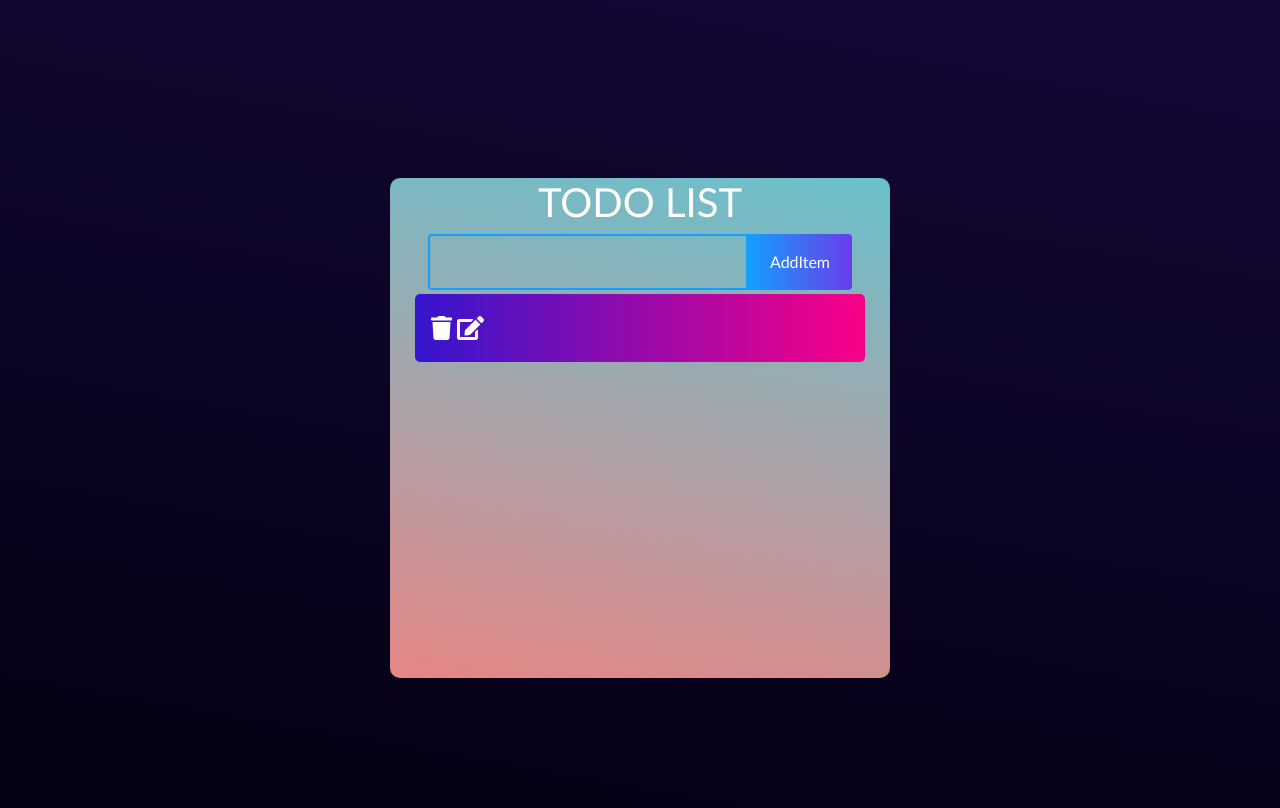
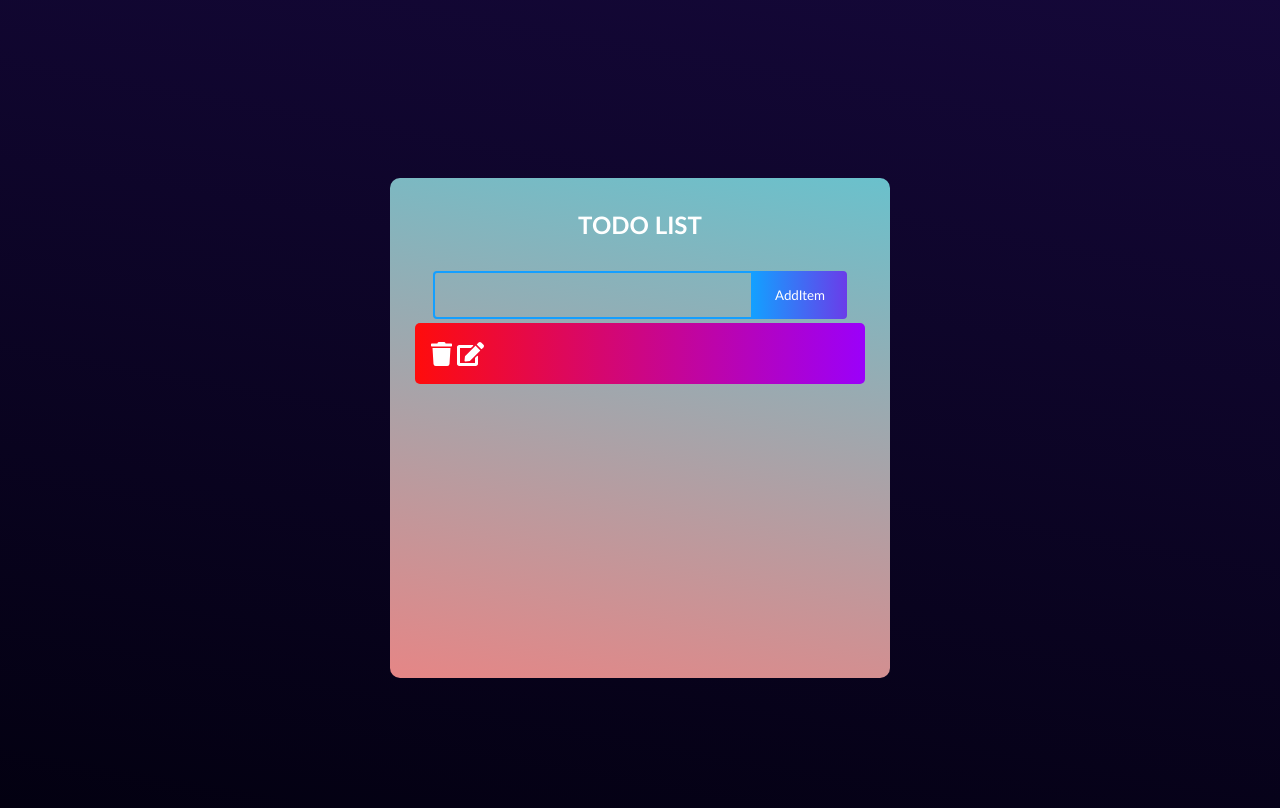
Before and after one commit to PriyaDharshini7140/Todo_list, a React (Create React App) app: page / in a window 1280 px wide. Both pictures are taken after a click on the button "AddItem". Shown: the top 808 px of the page. Built offline with nearby package versions, Linux system fonts and the light colour scheme.

Commit message:
with redux

```diff
--- a/package.json
+++ b/package.json
@@ -18,7 +18,9 @@
     "react-bootstrap": "^1.4.3",
     "react-dom": "^17.0.1",
     "react-native-svg": "^12.1.0",
+    "react-redux": "^7.2.2",
     "react-scripts": "4.0.1",
+    "redux": "^4.0.5",
     "web-vitals": "^0.2.4"
   },
   "scripts": {
--- a/src/App.js
+++ b/src/App.js
@@ -5,17 +5,19 @@ import {library} from '@fortawesome/fontawesome-svg-core'
 import {faPlusSquare, faTrash} from '@fortawesome/free-solid-svg-icons'
 import {faEdit} from '@fortawesome/free-solid-svg-icons'
 import SimpleModal from './component/component';
+import Todo from './component/Todo';
 
 library.add(faTrash)
 library.add(faEdit)
-library.add(faPlusSquare)
+
 class App extends Component {
   render(){
 
     return(
       <div className="todo-app">
         <h1>TODO LIST</h1>
-    <List></List>
+    <Todo></Todo>
+     <List></List>
     </div>
     );
   }
--- a/src/component/List.js
+++ b/src/component/List.js
@@ -1,62 +1,88 @@
 import React, {Component} from 'react';
 import SimpleModal from './component';
 import Todo from './Todo';
+import {connect} from 'react-redux';
 
 import {FontAwesomeIcon} from '@fortawesome/react-fontawesome'
 
 class List extends Component {
-  constructor(props) {
-    super(props);
-    this.state= {
-           list:[],
+//   constructor(props) {
+//     super(props);
+//     this.state= {
+//            list:[],
 
-    }
-  }
-  addHandler=(text)=>{
-    console.log(text);
-  const arrCopy = [...this.state.list]
-  console.log(arrCopy)
-  arrCopy.push({id:Math.round(Math.random()*1000),todo:text})
-  this.setState({list:arrCopy,})
-};
- removeHandler=(id)=>{
-    console.log(id);
-  const arrCopy = [...this.state.list]
-const filter = arrCopy.filter((e)=>e.id !== id)
-  this.setState({list:filter})
-};
-updateHandler=(id)=>{
-  console.log(id);
-  const arrCopy = [... this.state.list]
- arrCopy.forEach((e)=>{
-   if(e.id === id.id){
-     e.todo =id.todo
-   }
- })
- this.setState({list:arrCopy})
-}
+//     }
+//   }
+//   addHandler=(text)=>{
+//     console.log(text);
+//   const arrCopy = [...this.state.list]
+//   console.log(arrCopy)
+//   arrCopy.push({id:Math.round(Math.random()*1000),todo:text})
+//   this.setState({list:arrCopy,})
+// };
+//  removeHandler=(id)=>{
+//     console.log(id);
+//   const arrCopy = [...this.state.list]
+// const filter = arrCopy.filter((e)=>e.id !== id)
+//   this.setState({list:filter})
+// };
+// updateHandler=(id)=>{
+//   console.log(id);
+//   const arrCopy = [... this.state.list]
+//  arrCopy.forEach((e)=>{
+//    if(e.id === id.id){
+//      e.todo =id.todo
+//    }
+//  })
+//  this.setState({list:arrCopy})
+// }
+
    render(){
-    const items = this.state.list.map((e)=>{return (<div className='todo-row' key={e.id}>
-      {e.todo}
-      <div className="icons">
-     <FontAwesomeIcon className="delete-icon" onClick={()=>{this.removeHandler(e.id)}} icon="trash"></FontAwesomeIcon>
-     <SimpleModal id={e.id} todo={e.todo} update={this.updateHandler}></SimpleModal>
-     </div>
+//     const items = this.state.list.map((e)=>{return (<div className='todo-row' key={e.id}>
+//       {e.todo}
+//       <div className="icons">
+//      <FontAwesomeIcon className="delete-icon" onClick={()=>{this.removeHandler(e.id)}} icon="trash"></FontAwesomeIcon>
+//      <SimpleModal id={e.id} todo={e.todo} update={this.updateHandler}></SimpleModal>
+//      </div>
 
- </div>)
-    })
+//  </div>)
+//     })
 
     return(
       <div>
         <center>
-         <Todo addItem={this.addHandler}></Todo>
-         {items}
+        {this.props.list}
         </center>
       </div>
     );
   }
 }
+const mapStateToProps=(state,ownProps)=>{
+  console.log(state);
+  console.log(ownProps);
+  return{
+        list:state.list.map(((e)=>{return (<div className='todo-row' key={e.id}>
+        {e.todo}
+        <div className="icons">
+          <FontAwesomeIcon className="delete-icon" onClick={()=>{
+         console.log(this.props.onDeleteTodo(e.id));
+       }} icon="trash"></FontAwesomeIcon>
+       <SimpleModal id={e.id} todo={e.todo} ></SimpleModal>
+       </div>
+     </div>)
+      })
+  )
+  }
+}
+const mapDispatchToProps=(dispatch)=>{
+  return{
+      onDeleteTodo : (eid)=>dispatch({
+        type:'DELETE_TODO',
+        payload:{
+          id:eid,
+        }
+      }),
+  }
+}
 
-
-
-export default List;
+export default connect(mapStateToProps,mapDispatchToProps)(List);
--- /dev/null
+++ b/src/component/Reducer.js
@@ -0,0 +1,16 @@
+const initialState={
+    list:[],
+}
+const reducer=(state=initialState,action)=>{
+    if(action.type === 'ADD_TODO'){
+          return{...state,
+            list:[...state.list,action.payload],
+        }
+    }
+    else if(action.type === 'DELETE_TODO'){
+          return{...state,
+            list:state.list.filter((e)=>e.id !== action.payload)}
+    }
+    return state;
+};
+export default reducer;
--- a/src/component/Todo.js
+++ b/src/component/Todo.js
@@ -1,4 +1,5 @@
 import React, {Component} from 'react';
+import {connect} from 'react-redux';
 class Todo extends Component {
   constructor(props) {
     super(props);
@@ -15,17 +16,27 @@ render(){
     const {userInput} = this.state;
     return(
        <div>
-      <input className="todo-input edit" value={userInput} onChange={this.handleChange }></input>
-    <button className="todo-button edit"  onClick={()=> {
-             this.props.addItem(userInput);
-             this.setState({userInput:""})
-             }}>addItem</button>
+      <input className="todo-input edit" value={userInput} onChange={this.handleChange}></input>
+    <button className="todo-button edit"  onClick={()=>{
+      {this.props.onAddTodo(userInput)
+      this.setState({userInput:""})}
+    }}>addItem</button>
 
 </div>
 
     );
   }
 }
+const mapDispatchToProps=(dispatch)=>{
+  return{
+      onAddTodo : (user)=>dispatch({
+        type:'ADD_TODO',
+        payload:{
+          id:Math.round(Math.random()*1000),
+          todo:user
+        }
+      }),
+  }
+}
 
-
-  export default Todo;
+export default connect(null,mapDispatchToProps)(Todo);
--- a/src/component/component.js
+++ b/src/component/component.js
@@ -43,7 +43,7 @@ export default function SimpleModal(props) {
   const handleClose = () => {
     setOpen(false);
   };
-  console.log(Update);
+  // console.log(Update);
 
  const button=(<Button className='todo-button' onClick={()=>{props.update(Update)}}>update</Button>)
 
--- a/src/index.js
+++ b/src/index.js
@@ -3,13 +3,15 @@ import ReactDOM from 'react-dom';
 import './index.css';
 import App from './App';
 import reportWebVitals from './reportWebVitals';
-import 'bootstrap/dist/css/bootstrap.min.css';
-
+import {Provider} from 'react-redux';
+import reducer from './component/Reducer'
+import {createStore} from 'redux';
+const store = createStore(reducer);
 ReactDOM.render(
-  <React.StrictMode>
-    <App/>
-  </React.StrictMode>,
-  document.getElementById('root')
+  <Provider store={store}>
+ <App />
+  </Provider>,
+ document.getElementById('root')
 );
 
 // If you want to start measuring performance in your app, pass a function
```
Also changed, not shown: 2 other files (tests, documents, lock files or other folders).
